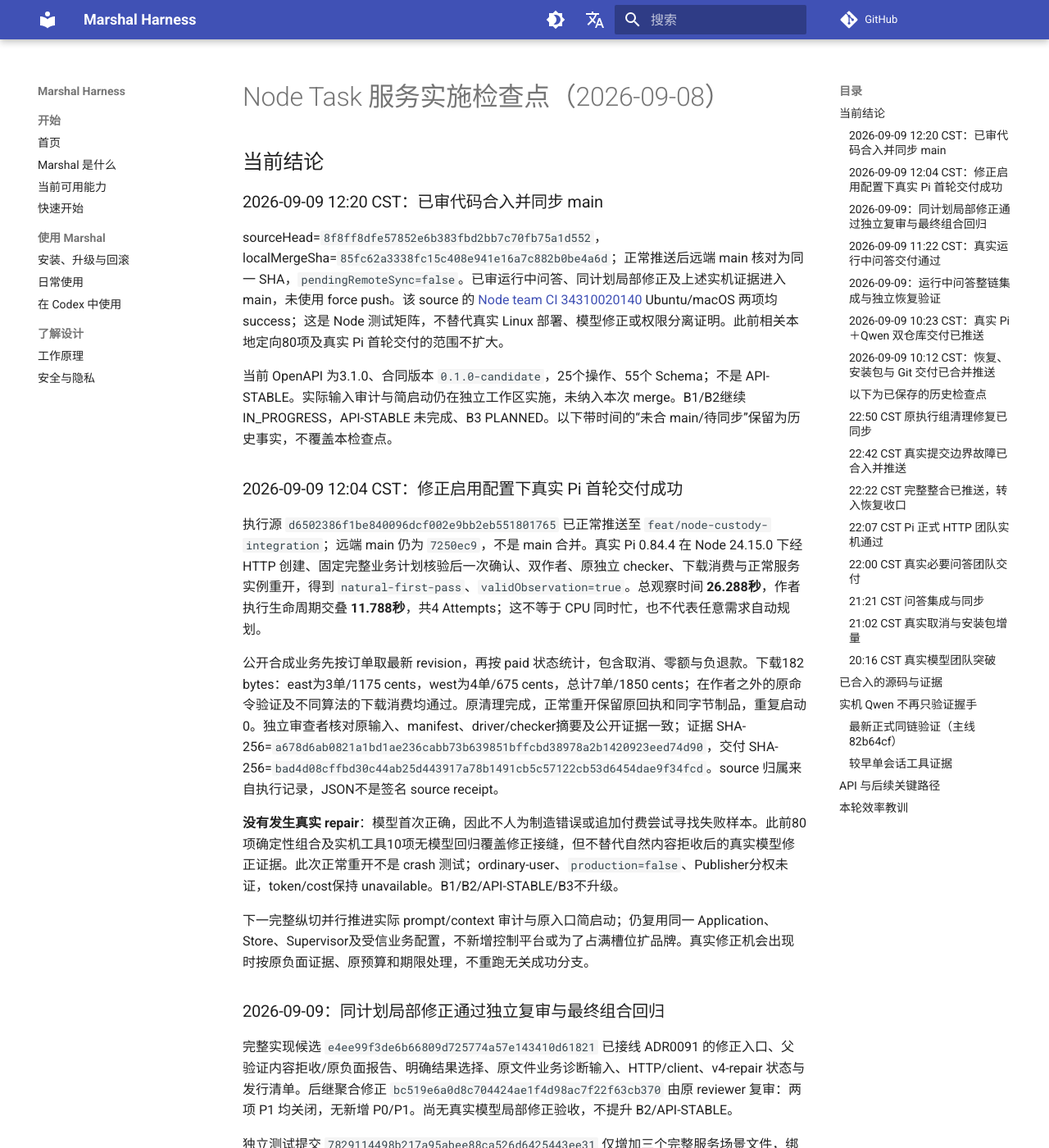
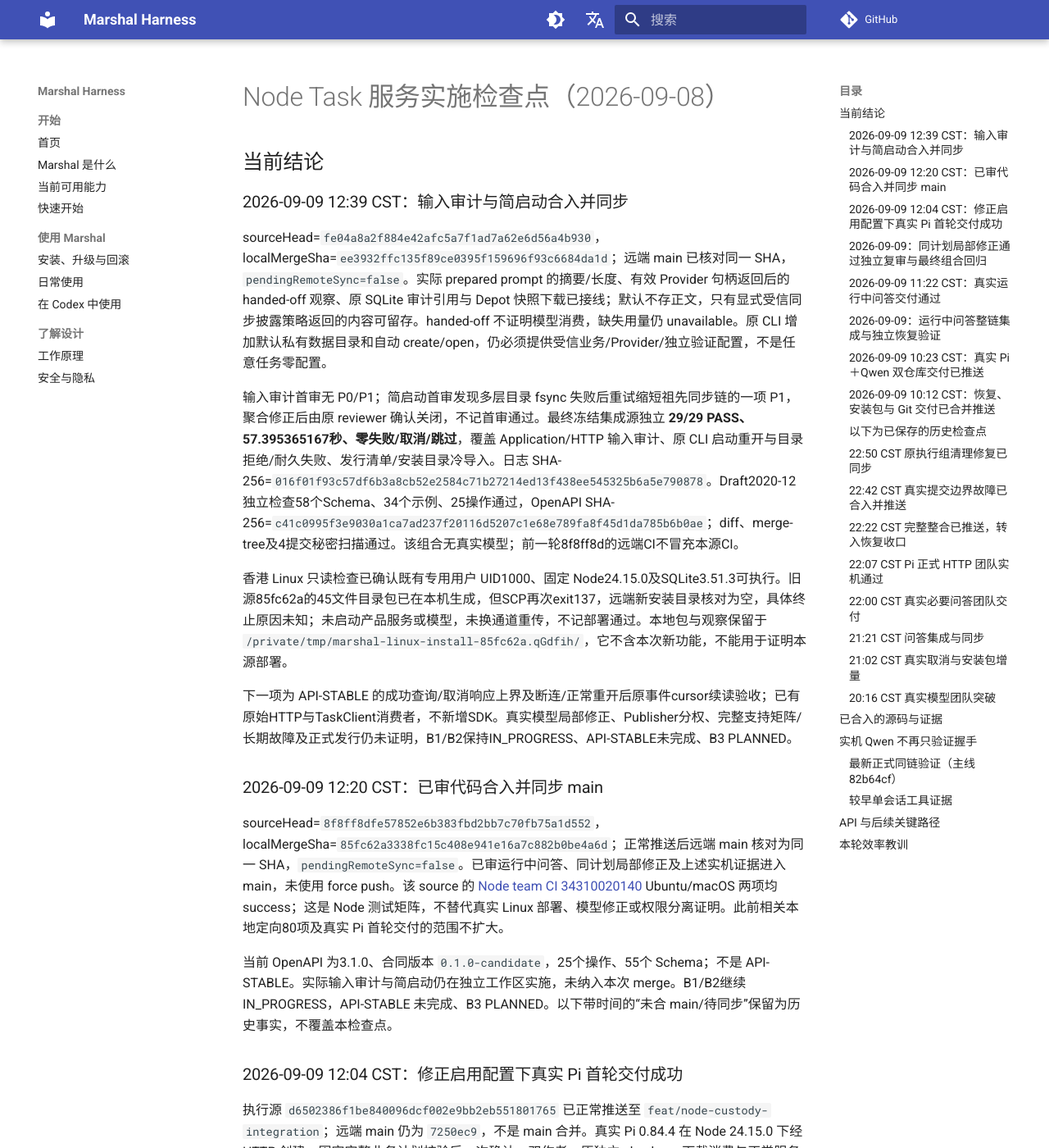
Before and after one commit to chiga0/marshal-harness, an MkDocs documentation site: the page built from docs/node-task-service-status-2026-09-08.md, in a window 1280 px wide and 1400 px high. Shown: the whole window at 82% size. Built offline with MkDocs 1.6.1 and Material for MkDocs 9.7.7, drawn with Linux system fonts in a browser that asks for light colours; comment, search, counter and statistics services are not loaded.

Commit message:
docs: record audited input and launch integration evidence

```diff
--- a/docs/node-task-service-status-2026-09-08.md
+++ b/docs/node-task-service-status-2026-09-08.md
@@ -1,6 +1,16 @@
 # Node Task 服务实施检查点（2026-09-08）
 
 ## 当前结论
+
+### 2026-09-09 12:39 CST：输入审计与简启动合入并同步
+
+sourceHead=`fe04a8a2f884e42afc5a7f1ad7a62e6d56a4b930`，localMergeSha=`ee3932ffc135f89ce0395f159696f93c6684da1d`；远端 main 已核对同一 SHA，`pendingRemoteSync=false`。实际 prepared prompt 的摘要/长度、有效 Provider 句柄返回后的 handed-off 观察、原 SQLite 审计引用与 Depot 快照下载已接线；默认不存正文，只有显式受信同步披露策略返回的内容可留存。handed-off 不证明模型消费，缺失用量仍 unavailable。原 CLI 增加默认私有数据目录和自动 create/open，仍必须提供受信业务/Provider/独立验证配置，不是任意任务零配置。
+
+输入审计首审无 P0/P1；简启动首审发现多层目录 fsync 失败后重试缩短祖先同步链的一项 P1，聚合修正后由原 reviewer 确认关闭，不记首审通过。最终冻结集成源独立 **29/29 PASS、57.395365167秒、零失败/取消/跳过**，覆盖 Application/HTTP 输入审计、原 CLI 启动重开与目录拒绝/耐久失败、发行清单/安装目录冷导入。日志 SHA-256=`016f01f93c57df6b3a8cb52e2584c71b27214ed13f438ee545325b6a5e790878`。Draft2020-12 独立检查58个Schema、34个示例、25操作通过，OpenAPI SHA-256=`c41c0995f3e9030a1ca7ad237f20116d5207c1e68e789fa8f45d1da785b6b0ae`；diff、merge-tree及4提交秘密扫描通过。该组合无真实模型；前一轮8f8ff8d的远端CI不冒充本源CI。
+
+香港 Linux 只读检查已确认既有专用用户 UID1000、固定 Node24.15.0及SQLite3.51.3可执行。旧源85fc62a的45文件目录包已在本机生成，但SCP再次exit137，远端新安装目录核对为空，具体终止原因未知；未启动产品服务或模型，未换通道重传，不记部署通过。本地包与观察保留于 `/private/tmp/marshal-linux-install-85fc62a.qGdfih/`，它不含本次新功能，不能用于证明本源部署。
+
+下一项为 API-STABLE 的成功查询/取消响应上界及断连/正常重开后原事件cursor续读验收；已有原始HTTP与TaskClient消费者，不新增SDK。真实模型局部修正、Publisher分权、完整支持矩阵/长期故障及正式发行仍未证明，B1/B2保持IN_PROGRESS、API-STABLE未完成、B3 PLANNED。
 
 ### 2026-09-09 12:20 CST：已审代码合入并同步 main
 
```
Also changed, not shown: docs/agent-team-service-milestones.md (+2 -0 lines), docs/roadmap-status.md (+3 -1 lines).
